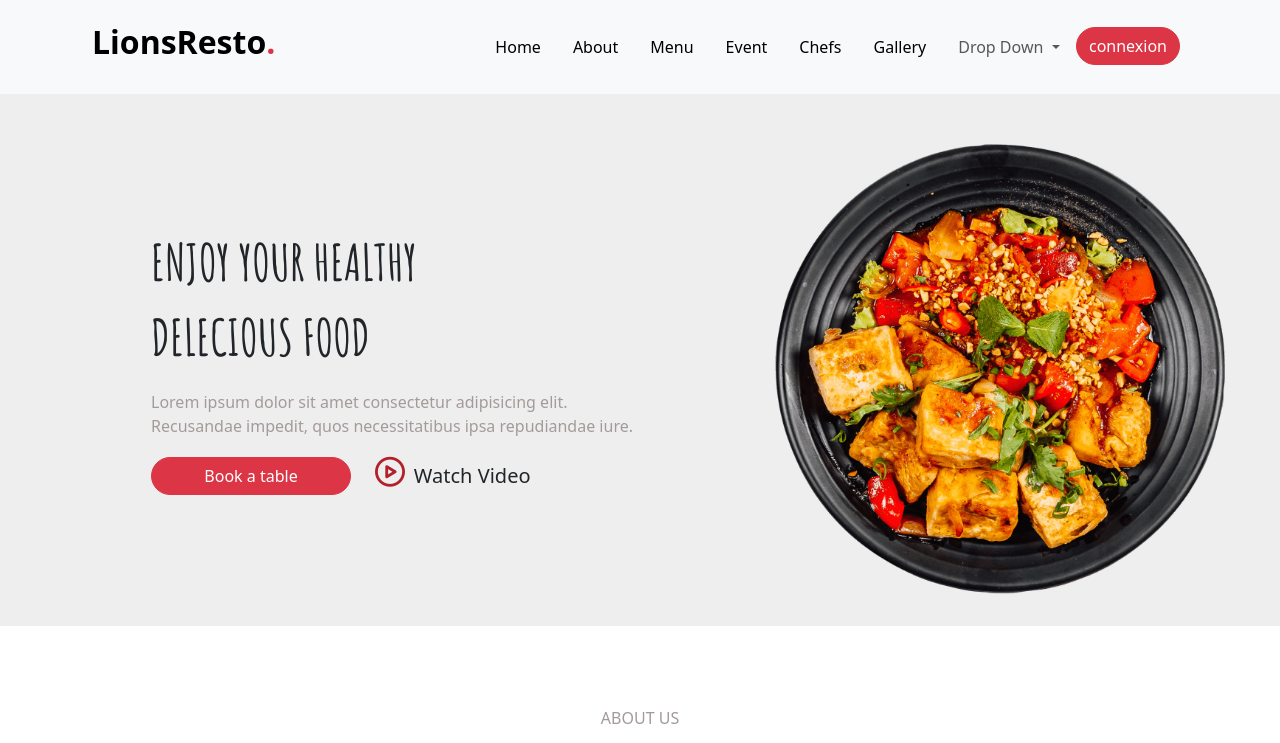
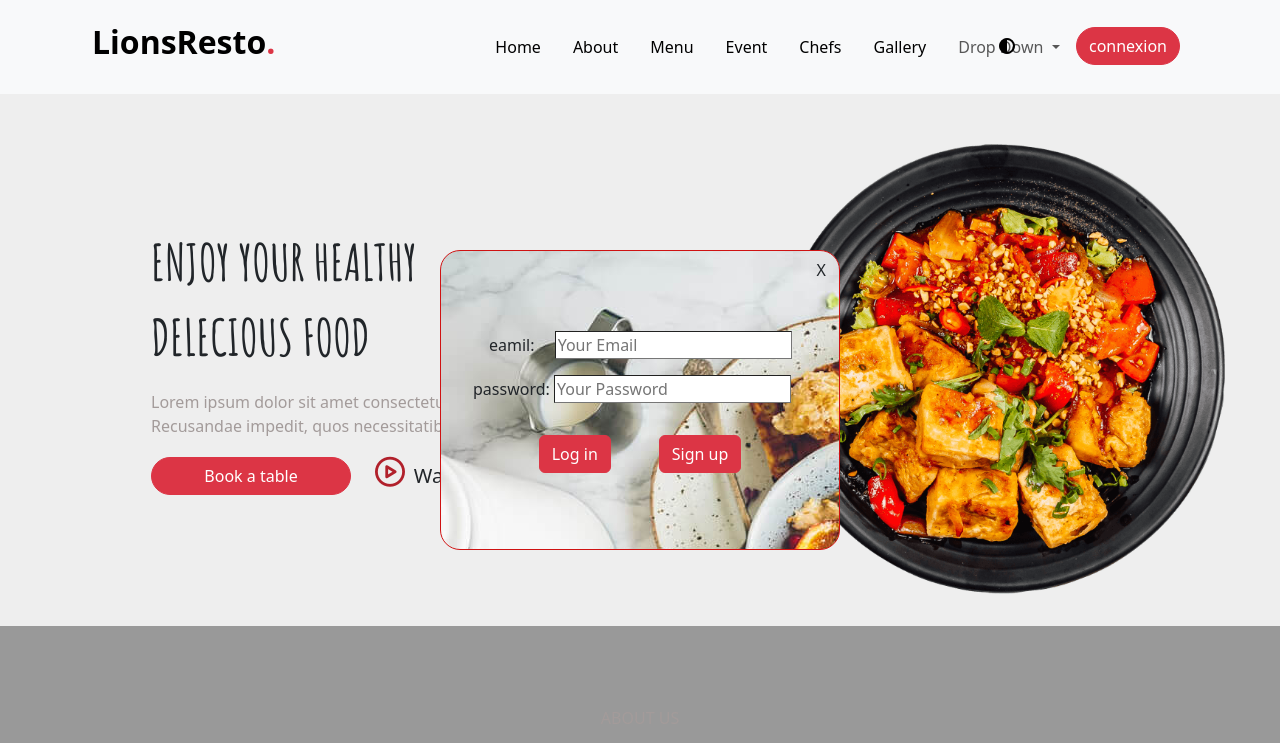
Before and after one commit to saidlionsgeeek/Said-issabbane-lionsresto-final, a plain HTML site: page index.html in a window 1280 px wide. Both pictures are taken after a click on the button "connexion". Shown: the top 743 px of the page. Drawn offline with nearby package versions, Linux system fonts and the light colour scheme.

Commit message:
javascript modal

```diff
--- a/index.html
+++ b/index.html
@@ -14,7 +14,28 @@
             <div class="container-fluid ">
                 <a class="navbar-brand fs-2 fw-bold  ms-2 ms-md-5 ms-lg-5 logo" href="#">LionsResto<span
                         class="text-danger">.</span></a>
-                <button class="btn btn-danger rounded-pill said">connexion</button>
+                <div class="">
+                    <button class="btn btn-danger rounded-pill said btn-open-modal" id="conexion">connexion</button>
+                    <div class="div-modal modal modal-no-show div-image" id="conexion">
+                        <button class="btn-close-modal x-close-modal btn" id="conexion">X</button>
+                        <div class="content-modal d-flex flex-column justify-content-center  mt-5 w-100 ms-2">
+                            <form class="mb-1 ms-1" action="">
+                                <label for="">eamil:</label>
+                                <input class="ms-1 border-1" type="email" placeholder="Your Email">
+                            </form>
+                            <form action="" >
+                                <label for="">password:</label>
+                                <input class="border-1" type="password" placeholder="Your Password">
+                            </form>
+                        </div>
+                        <div class="d-flex justify-content-center gap-3 mt-2">
+                        <button class="btn-close-modal btn btn-danger" id="conexion">Log in</button>
+                        <button class="btn-close-modal btn btn-danger" id="conexion">Sign up</button>
+                    </div>
+                    </div>
+                </div>
+                <button class="said-darck btn"> <i class="fa-solid fa-circle-half-stroke"
+                        style="color: #000000;"></i></button>
                 <button class="navbar-toggler" type="button" data-bs-toggle="collapse"
                     data-bs-target="#navbarSupportedContent" aria-controls="navbarSupportedContent"
                     aria-expanded="false" aria-label="Toggle navigation">
@@ -626,7 +647,8 @@
         <!-- section 11 -->
         <section class="bg-darkblue mt-5 ">
             <div class=" d-lg-flex d-block pt-3  container pb-3">
-                <div class="text-light d-lg-flex d-md-flex w-100 justify-content-md-around pb-md-3 justify-content-lg-around">
+                <div
+                    class="text-light d-lg-flex d-md-flex w-100 justify-content-md-around pb-md-3 justify-content-lg-around">
                     <div class="ms-1 pb-2 pb-md-0 pb-lg-0 pb-xl-0">
                         <i class="fa-solid fa-location-dot fs-4 fw-bold "></i><span
                             class="ms-1 fs-4 fw-bold">Address</span><br>
@@ -658,7 +680,8 @@
                 </div>
             </div>
             <div class="border-section11 p-1">
-                <p class="text-tcolor text-center">Copyright <span class="fw-bold">LIONSRESTO.</span> All Rights Reserved</p>
+                <p class="text-tcolor text-center">Copyright <span class="fw-bold">LIONSRESTO.</span> All Rights
+                    Reserved</p>
             </div>
         </section>
     </main>
--- a/public/js/main.js
+++ b/public/js/main.js
@@ -1,4 +1,59 @@
+// darck mode
+let btnMode = document.querySelector(".said-darck");
+
+btnMode.addEventListener("click",()=>{
+    document.querySelector("body").classList.toggle("sombre")
+})
+
+// modal conexion
+let btn_open_modal = document.querySelectorAll(".btn-open-modal");
+let div_modal = document.querySelectorAll(".div-modal");
+let btn_close_modal = document.querySelectorAll(".btn-close-modal");
+
+let myBody = document.body ;
+
+const openModal = (div) => {
+    div.classList.remove("modal-no-show");
+    div.classList.add("modal-show");
+    myBody.classList.add("body-modal-open");
+}
+
+const closeModal = (div) => {
+    div.classList.add("modal-no-show");
+    div.classList.remove("modal-show");
+    myBody.classList.remove("body-modal-open");
+}
+
+for (let index = 0; index < btn_open_modal.length; index++) {
+
+    let btnElementOpen = btn_open_modal[index];
+    let idBtnOpen = btnElementOpen.getAttribute("id");
+
+    for (let idx = 0; idx < div_modal.length; idx++) {
+        let divElement = div_modal[idx];
+        let idDiv = divElement.getAttribute("id");
+
+        if (idBtnOpen == idDiv) {
+            btn_open_modal[index].addEventListener("click" , () => {
+                openModal(div_modal[idx])
+            })
+        }
+
+        for (let i = 0; i < btn_close_modal.length; i++) {
+            let btnElementClose = btn_close_modal[i];
+            let idBtnClose = btnElementClose.getAttribute("id");
+
+            if (idBtnClose == idDiv) {
+                btn_close_modal[i].addEventListener("click" , () => {
+                    closeModal(div_modal[idx]);
+                })
+            }
+        }
+    }
+}
+
 // section 5 tabs
+
 let li_section5 = document.querySelectorAll(".li-section5");
 let content_tabs = document.querySelectorAll(".content");
 
--- a/src/sass/modules/_head.scss
+++ b/src/sass/modules/_head.scss
@@ -1,6 +1,11 @@
 .said{
     position: absolute;
     right: 100px;
+    top: 27px;
+}
+.said-darck{
+    position: absolute;
+    right: 250px;
     top: 27px;
 }
 .logo{
@@ -8,3 +13,63 @@
     padding-right: 100px;
     padding-bottom: 20px ;
 }
+.sombre{
+    background-color: rgba(0, 0, 0, 0.759);
+}
+// !!---------------------------------
+.modal-no-show{
+    display: none;
+}
+.modal-show{
+    display: block;
+}
+
+.div-modal{
+    z-index: 1;
+    overflow :hidden;
+    pointer-events: visible;
+    background-color: white;
+    position: fixed;
+    top: 50%;
+    left: 50%;
+    transform: translate(-50%,-50%);
+    border: 1px solid $red;
+    border-radius: 20px;
+    width: 400px;
+    max-width: 100%;
+    height: 300px;
+    max-height: 100%;
+}
+
+.x-close-modal{
+    float: right;
+}
+
+.body-modal-open{
+    overflow: hidden;
+    pointer-events: none;
+    background-color: rgb(0,0,0);
+    background-color: rgba(0,0,0,0.4);
+}
+.div-image{
+    background-image: url(../images/about-2.jpg);
+
+}
+
+@media (min-width:375px) and (max-width:428px) {
+    .said-darck{
+        position: absolute;
+        right: 200px;
+        top: 27px;
+    }
+    .said{
+        position: absolute;
+        right: 90px;
+        top: 27px;
+    }
+    .logo{
+        margin-top: 10px;
+        padding-right: 100px;
+        padding-bottom: 20px ;
+    }
+}
```
Also changed, not shown: public/css/app.css, 1 other file.
